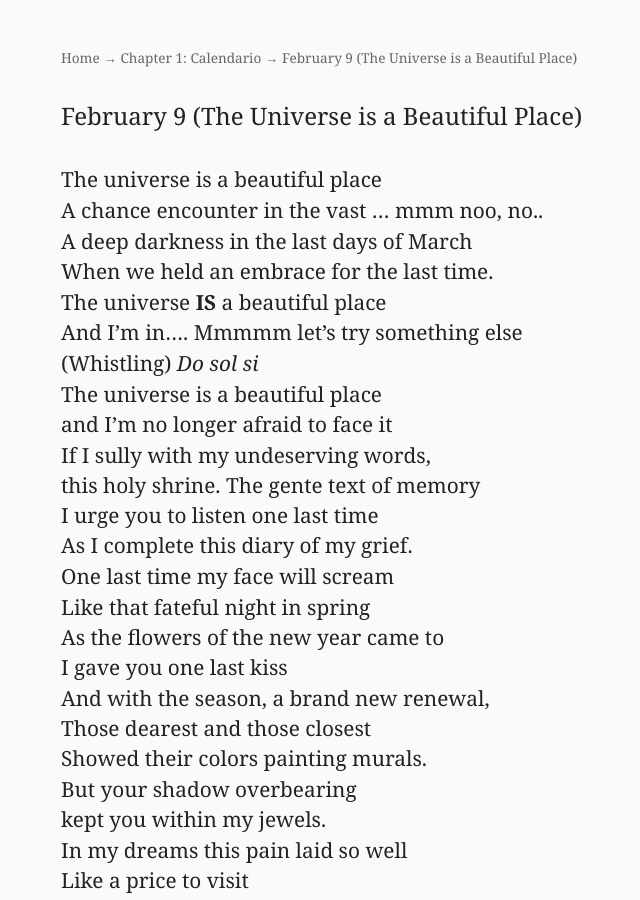
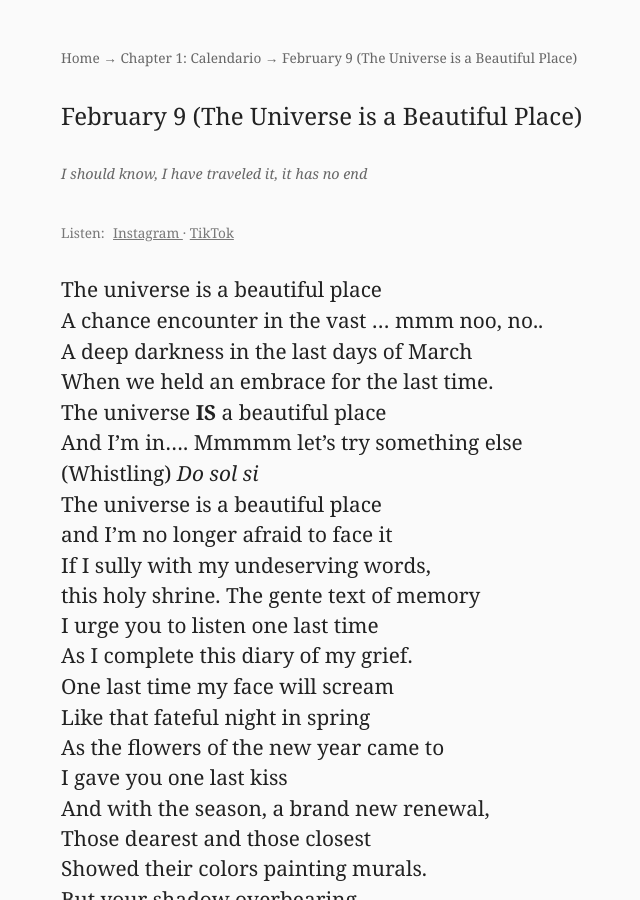
Before and after one commit to thedancingneutrino/thedancingneutrino.github.io, a Jekyll site: the page built from poems/February9.md, in a window 1280 px wide and 900 px high. Shown: the whole window, without its empty margins (279-919 px from the left). Built offline with Jekyll 4.4.1, drawn with Linux system fonts in a browser that asks for light colours.

Commit message:
Update February9.md

```diff
--- a/poems/February9.md
+++ b/poems/February9.md
@@ -3,6 +3,9 @@ layout: poem
 title: "February 9 (The Universe is a Beautiful Place)"
 collection: ch1
 order: 10
+blurb: I should know, I have traveled it, it has no end
+tiktok: https://www.tiktok.com/@thedancingneutrino/video/7487293900734975254
+instagram: https://www.instagram.com/p/DHywUbzMYF6/
 ---
 
 The universe is a beautiful place
```
